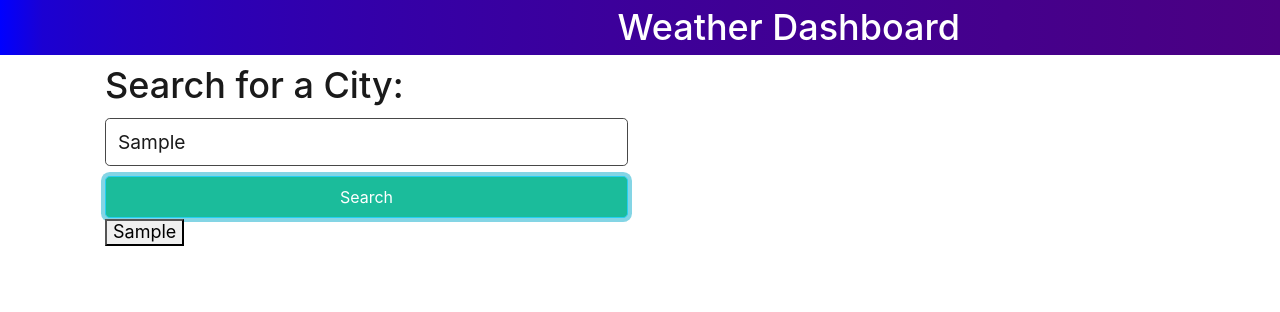
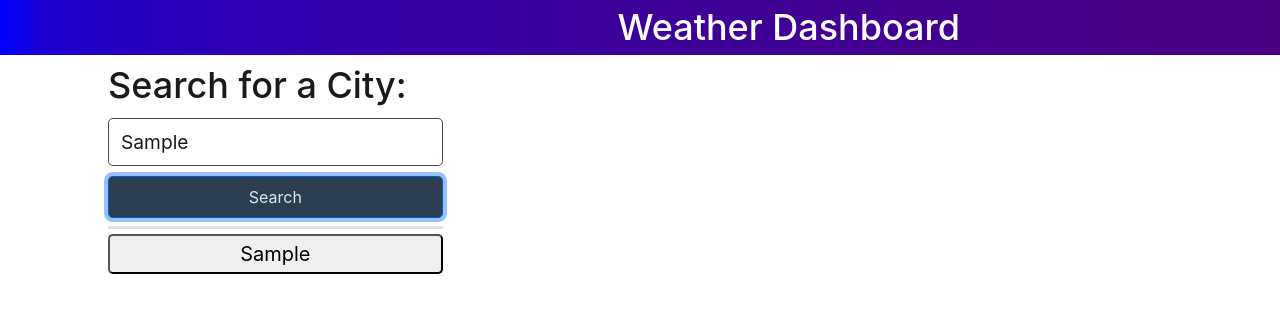
Before and after one commit to libbyou/weather-dashboard, a plain HTML site: page index.html in a window 1280 px wide. Both pictures are taken after typing "Sample" into the empty fields and a click on the button "Search". Drawn offline with nearby package versions, Linux system fonts and the light colour scheme; no server answers.

Commit message:
styles added on html, css, and javascript

```diff
--- a/assets/js/script.js
+++ b/assets/js/script.js
@@ -48,7 +48,7 @@ function printCityData() {
     var city = cities[i];
 
     // Create row and columns for project
-    var cityBtnEl = $('<button>').text(city);
+    var cityBtnEl = $('<button>').text(city).css({"width": "100%", "margin-top": "5px", "margin-bottom": "5px", "border-radius": "5px", "font-size": "20px", "height": "40px"});
     // append elements to DOM to display them
     cityList.append(cityBtnEl);
 
@@ -99,7 +99,7 @@ function displayWeather (day) {
   var humidity = day.main.humidity;
   var iconDescription = day.weather[0].icon;
   var iconUrL = `https://openweathermap.org/img/wn/${iconDescription}.png`
-  var weatherContainer =$("<div>").addClass('weatherContainer').css({"border": "solid black 10px", "background-color": "red"});
+  var weatherContainer =$("<div>").addClass('weatherContainer').css({"border": "solid black 10px", "margin": "10px"});
 
   var iconEl=$('<img>').attr('src', iconUrL);
   var dateEl=$('<p>').text(date);
--- a/index.html
+++ b/index.html
@@ -18,16 +18,16 @@
 
         <div class="container">
             <div class="row">
-                <side class="col">
+                <side class="col-4">
                     <h1>Search for a City:</h1>
-                    <form id="search-form" class="form w-100">
+                    <form id="search-form" class="form w-100 border-bottom border-3">
                         <input id="city-input" class="form-input w-100" type="text">
-                        <button class="btn search-btn btn-info btn-block">Search</button>
+                        <button class="btn search-btn btn-primary btn-block mb-2">Search</button>
                      </form>
                      <section id="city-list">
                      </section>
                 </side>
-                <section class="col">
+                <section class="col-8">
                     <div id="weather-display">
 
                     </div>
```
Also changed, not shown: assets/style/style.css (line endings or trailing spaces).
